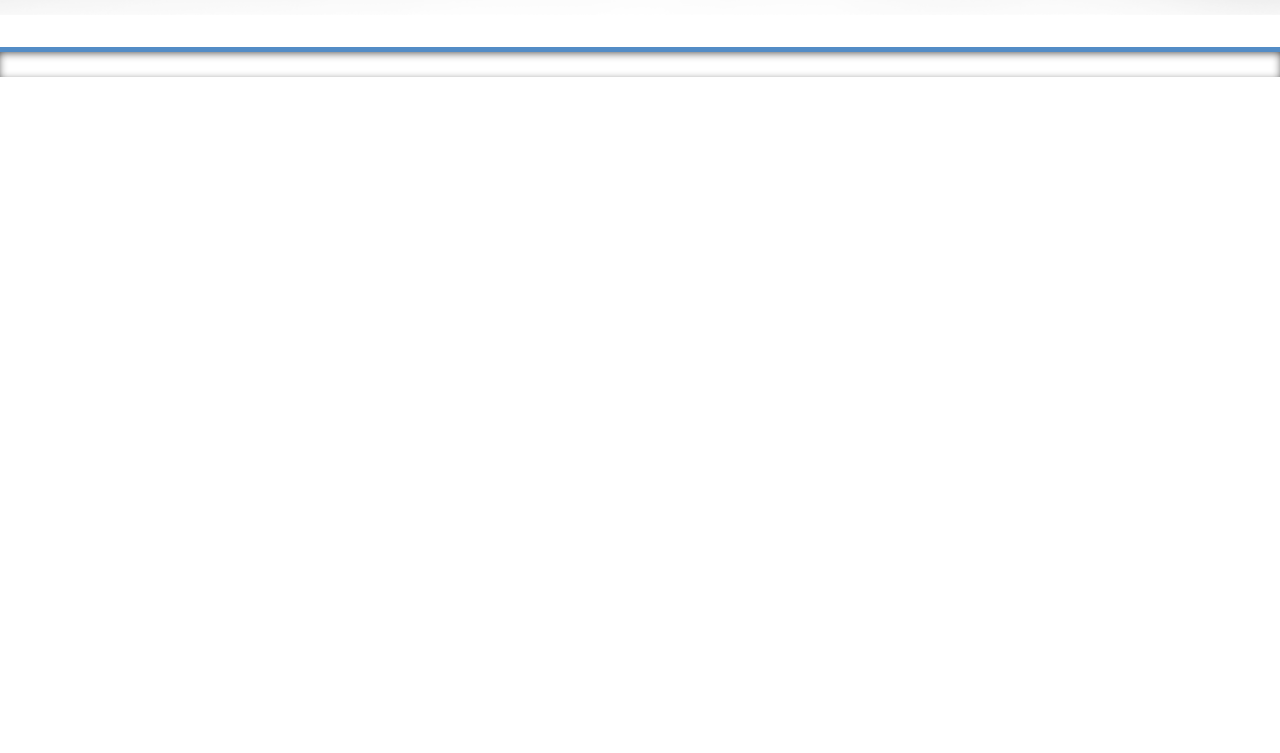
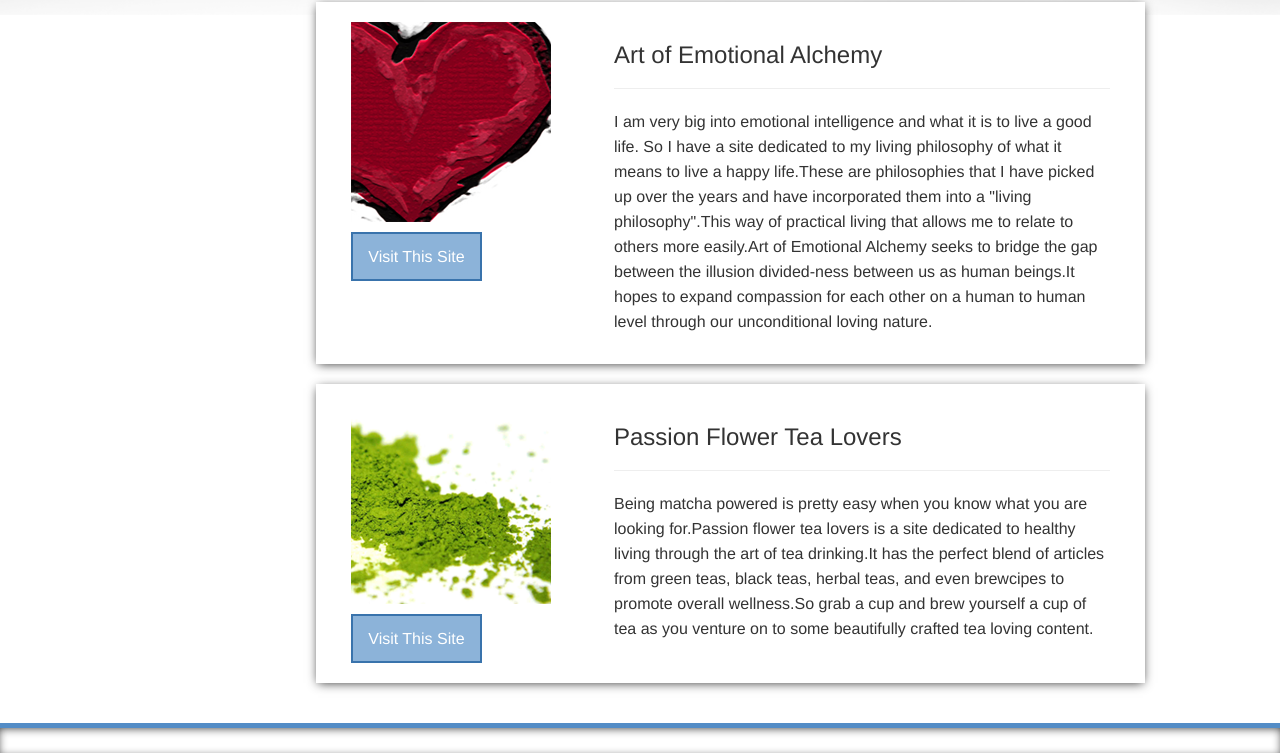
Before and after one commit to zenkitties/zen-kitties-v3, a plain HTML site: page index.html at #/blogs in a window 1280 px wide. Shown: the part 623-1376 px from the top of the page. Before the commit the page ends 800 px from the top, so only its background shows below. Drawn offline with Linux system fonts and the light colour scheme.

Commit message:
Added new blogs material as well as a added in Blogs Controller into the app.js file. Styling additions and blogs route created.

```diff
--- a/app/app.js
+++ b/app/app.js
@@ -11,7 +11,24 @@ var app = angular.module('zenApp',['ngRoute']);
             google: 'https://plus.google.com/u/0/109614161319186969298',
             github: 'https://github.com/zenkitties'
         }
-    }])
+    }]);
+
+    app.controller('BlogController',['$scope', function($scope){
+        $scope.sites = [
+            {
+            pic: '/img/emotional-alchemist.png',
+            website_name: 'Art of Emotional Alchemy',
+            website_url: 'http://artofemotionalalchemy.com/',
+            description:
+                'I am very big into emotional intelligence and what it is to live a good life. So I have a site dedicated to my living philosophy of what it means to live a happy life.These are philosophies that I have picked up over the years and have incorporated them into a "living philosophy".This way of practical living that allows me to relate to others more easily.Art of Emotional Alchemy seeks to bridge the gap between the illusion divided-ness between us as human beings.It hopes to expand compassion for each other on a human to human level through our unconditional loving nature.'
+        },
+            {
+            pic: '/img/passion-flower-tea-lovers.png',
+            website_name: 'Passion Flower Tea Lovers',
+            website_url:'http://passionflowertealovers.org/',
+            description: 'Being matcha powered is pretty easy when you know what you are looking for.Passion flower tea lovers is a site dedicated to healthy living through the art of tea drinking.It has the perfect blend of articles from green teas, black teas, herbal teas, and even brewcipes to promote overall wellness.So grab a cup and brew yourself a cup of tea as you venture on to some beautifully crafted tea loving content.'
+        }
+    ]}]);
 
     app.controller('AboutController', ['$scope', function($scope) {
         $scope.about = {
--- a/app/views/blogs.html
+++ b/app/views/blogs.html
@@ -1,8 +1,14 @@
-<div class="row">
-    <div class="col-md-3">
-
-    </div>
-    <div class="col-md-7">
-
-    </div>
-</div>
+<div class="row" ng-controller="BlogController">
+    <h1>Blogs</h1>
+    <div class="zen-blog-container col-md-12" ng-repeat="site in sites">
+        <div class="col-md-4">
+            <img ng-src="{{ site.pic }}" />
+            <button><a href="{{ site.website_url }}" target="_blank">Visit This Site</a></button>
+        </div>
+        <div class="col-md-8">
+            <h3>{{ site.website_name }}</h3>
+            <hr/>
+            <p>{{ site.description }}</p>
+        </div>
+    </div><!--/.zen-blog-container-->
+</div><!--/.row with controller -->
--- a/index.html
+++ b/index.html
@@ -37,7 +37,7 @@
                         <ul class="nav navbar-nav">
                           <li class="remove-contact"><a href="#">Home</a></li>
                           <li><a class="remove-contact" href="#/about">About</a></li>
-                          <li><a class="remove-contact" href="#/blog">Blogs</a></li>
+                          <li><a class="remove-contact" href="#/blogs">Blogs</a></li>
                           <li class="remove-contact"><a href="#">Work</a></li>
                           <li><a id="zen-contact" href="#">Contact</a></li>
                         </ul>
--- /dev/null
+++ b/scss/_blogs.scss
@@ -0,0 +1,19 @@
+// Blog Styles and all things bloggy
+
+.zen-blog-container {
+    padding: 20px;
+    font-size: $default-font-size;
+    line-height: $media-line-height;
+    background-color: $white;
+    margin-bottom: 20px;
+    transition: all 250ms ease;
+    box-shadow: 0  2px 10px -2px $second-color;
+    -webkit-box-shadow: 0  2px 10px -2px $second-color;
+    -moz-box-shadow: 0  2px 10px -2px $second-color;
+}
+
+.zen-blog-container:hover {
+    box-shadow: 0  2px 10px -2px $default-color;
+    -webkit-box-shadow: 0  2px 10px -2px $default-color;
+    -moz-box-shadow: 0  2px 10px -2px $default-color;
+}
--- a/scss/_button.scss
+++ b/scss/_button.scss
@@ -3,6 +3,7 @@
 button {
     background-color: lighten($default-color, 10%);
     border: 2px solid darken($default-color, 15%);
+    margin-top: 10px;
     padding: 10px 15px;
     transition: all 250ms ease-in-out;
 
--- a/scss/_layout.scss
+++ b/scss/_layout.scss
@@ -2,6 +2,7 @@
 
 body {
     position: relative;
+    font: $font;
     background: url(../img/cat-background.png) center center no-repeat;
     background-color: $background-color;
     background-size: 100% auto;
--- a/scss/style.scss
+++ b/scss/style.scss
@@ -14,5 +14,6 @@
   "skills",
   "contact",
   "media",
+  "blogs",
   "footer"
 ;
```
Also changed, not shown: css/style.css, img/emotional-alchemist.png (added), img/passion-flower-tea-lovers.png (added).
